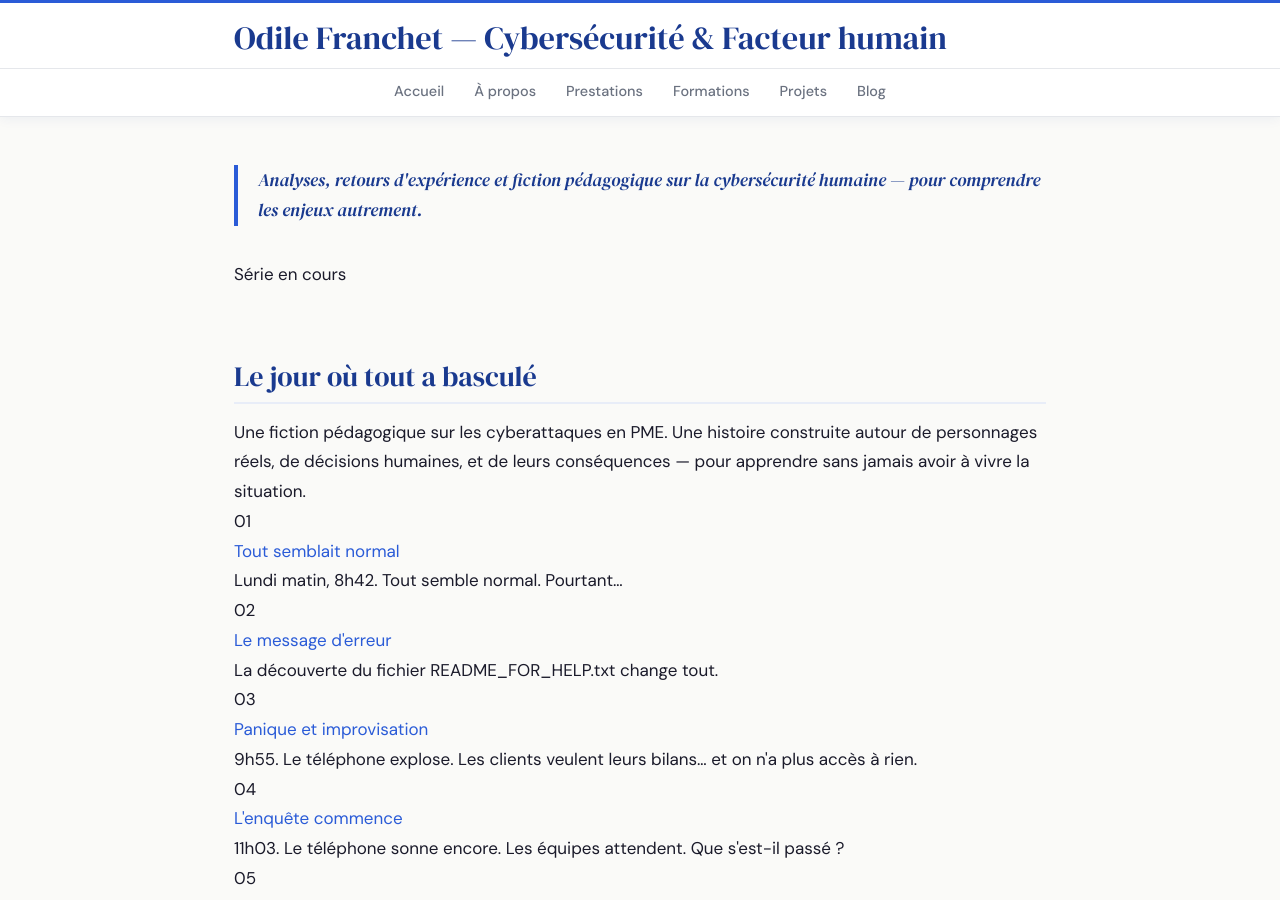
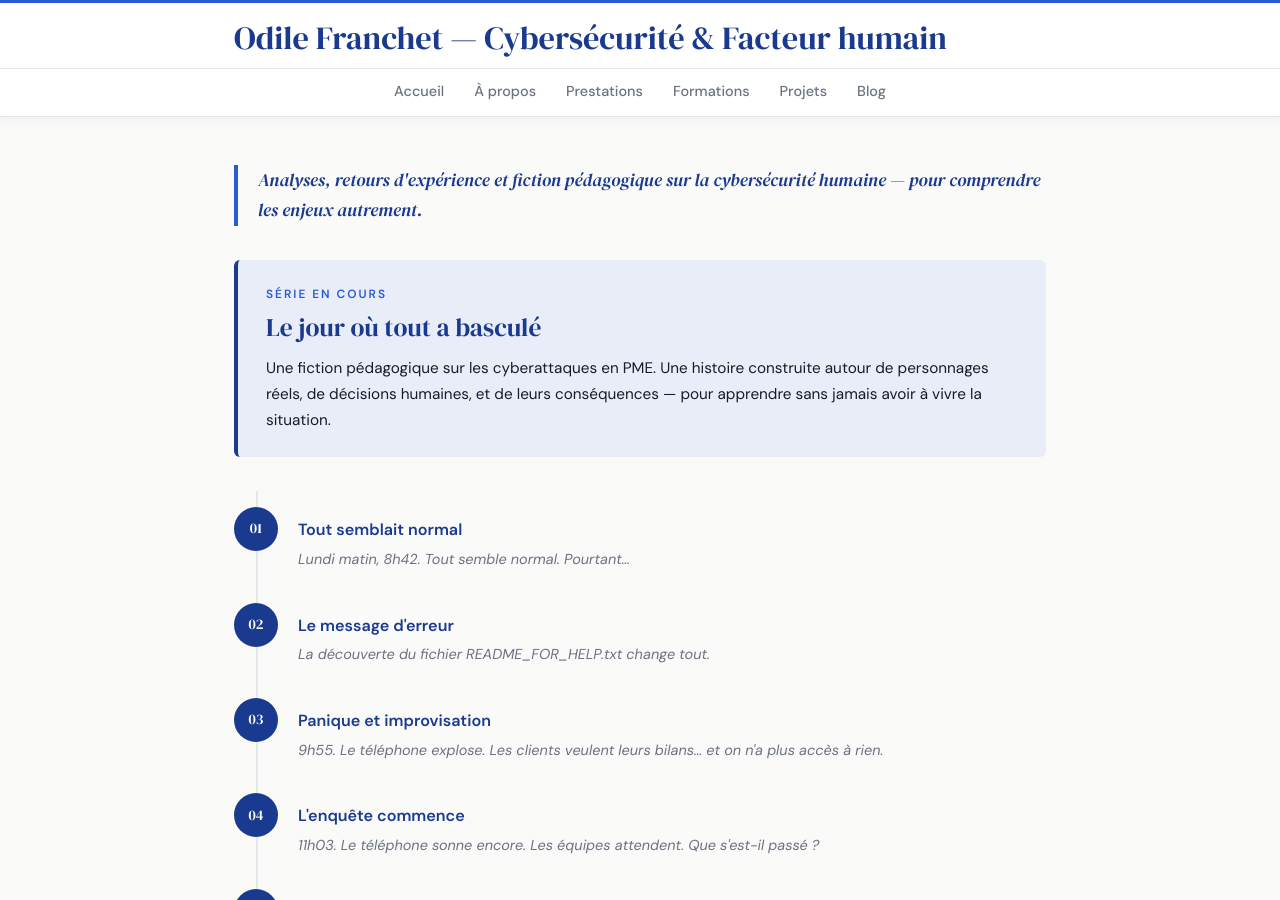
Before and after one commit to ofranchet73/ofranchet73.github.io, a Jekyll site: the page built from blog.md, in a window 1280 px wide and 900 px high. Built offline with Jekyll 4.4.1, drawn with Linux system fonts in a browser that asks for light colours.

Commit message:
Update style.css

```diff
--- a/assets/css/style.css
+++ b/assets/css/style.css
@@ -604,6 +604,111 @@ img { max-width: 100%; height: auto; }
   text-decoration: none !important;
 }
 
+/* ===== PAGE BLOG ===== */
+.serie-header {
+  margin-bottom: 2em;
+  padding: 24px 28px;
+  background: var(--blue-light);
+  border-radius: var(--radius);
+  border-left: 4px solid var(--blue);
+}
+
+.serie-tag {
+  font-family: 'DM Sans', sans-serif;
+  font-size: 0.7em;
+  font-weight: 600;
+  text-transform: uppercase;
+  letter-spacing: 2px;
+  color: var(--accent);
+  margin-bottom: 8px;
+}
+
+.serie-titre {
+  font-family: 'DM Serif Display', serif;
+  font-size: 1.5em;
+  color: var(--blue);
+  margin: 0 0 12px;
+  border-bottom: none;
+  padding-bottom: 0;
+}
+
+.serie-desc {
+  font-size: 0.9em;
+  color: var(--text);
+  line-height: 1.7;
+  margin: 0;
+}
+
+/* Timeline épisodes */
+.episodes-timeline {
+  position: relative;
+  margin-bottom: 2em;
+}
+
+.episodes-timeline::before {
+  content: '';
+  position: absolute;
+  left: 22px;
+  top: 0;
+  bottom: 0;
+  width: 2px;
+  background: var(--border);
+}
+
+.episode-item {
+  display: flex;
+  align-items: flex-start;
+  gap: 20px;
+  padding: 16px 0;
+  position: relative;
+}
+
+.episode-num {
+  font-family: 'DM Serif Display', serif;
+  font-size: 0.85em;
+  font-weight: 400;
+  color: var(--white);
+  background: var(--blue);
+  width: 44px;
+  height: 44px;
+  border-radius: 50%;
+  display: flex;
+  align-items: center;
+  justify-content: center;
+  flex-shrink: 0;
+  position: relative;
+  z-index: 1;
+}
+
+.episode-content {
+  flex: 1;
+  padding-top: 8px;
+}
+
+.episode-titre {
+  font-family: 'DM Sans', sans-serif;
+  font-weight: 600;
+  font-size: 0.95em;
+  color: var(--blue);
+  text-decoration: none;
+  border-bottom: 1px solid transparent;
+  transition: border-color 0.2s;
+}
+
+.episode-titre:hover {
+  border-bottom-color: var(--accent);
+  color: var(--accent);
+  text-decoration: none;
+}
+
+.episode-accroche {
+  font-size: 0.85em;
+  color: var(--muted);
+  margin: 4px 0 0;
+  font-style: italic;
+  line-height: 1.5;
+}
+
 /* ===== PAGE PROJETS ===== */
 .projet-card {
   background: var(--white);
```
